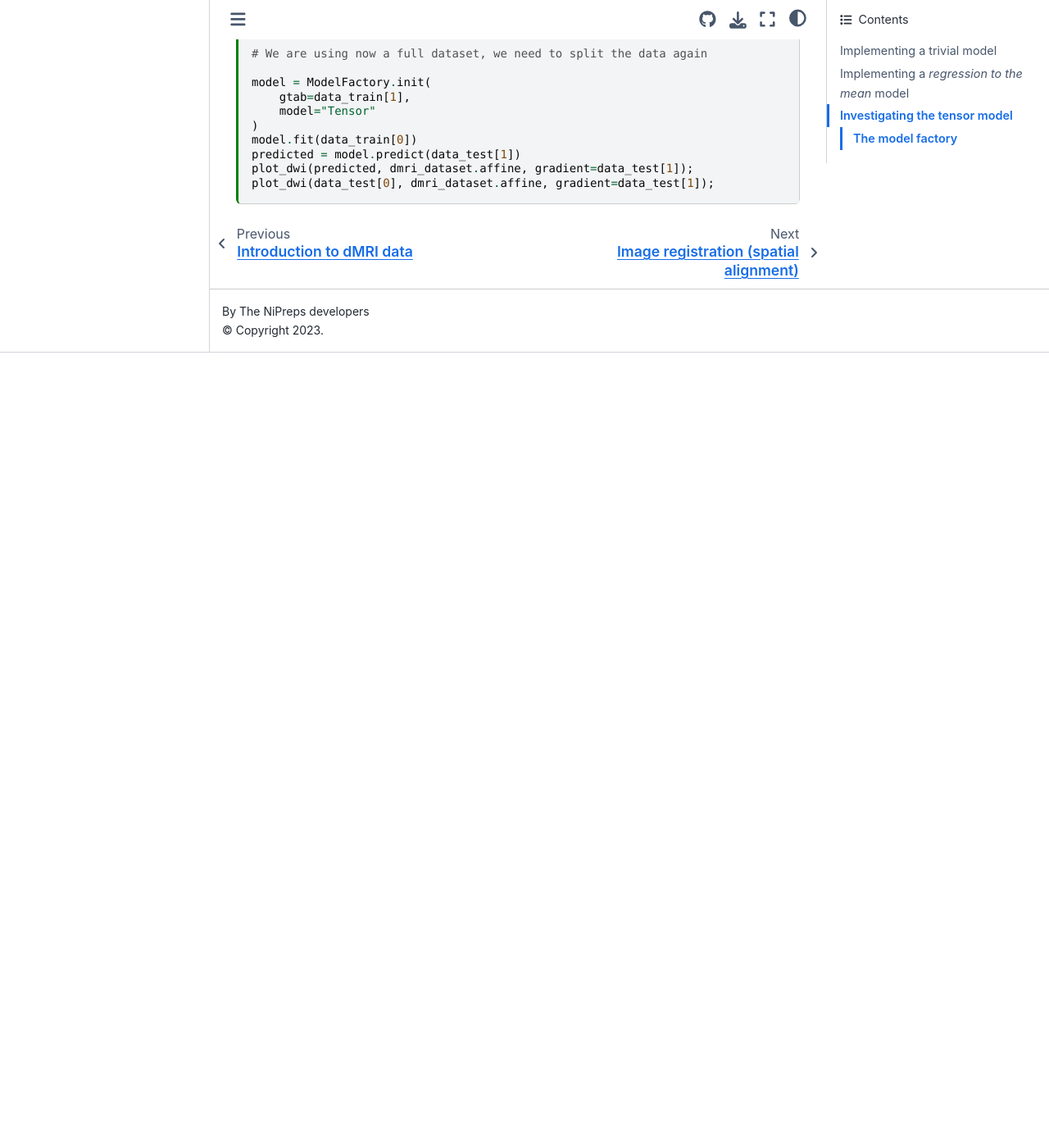
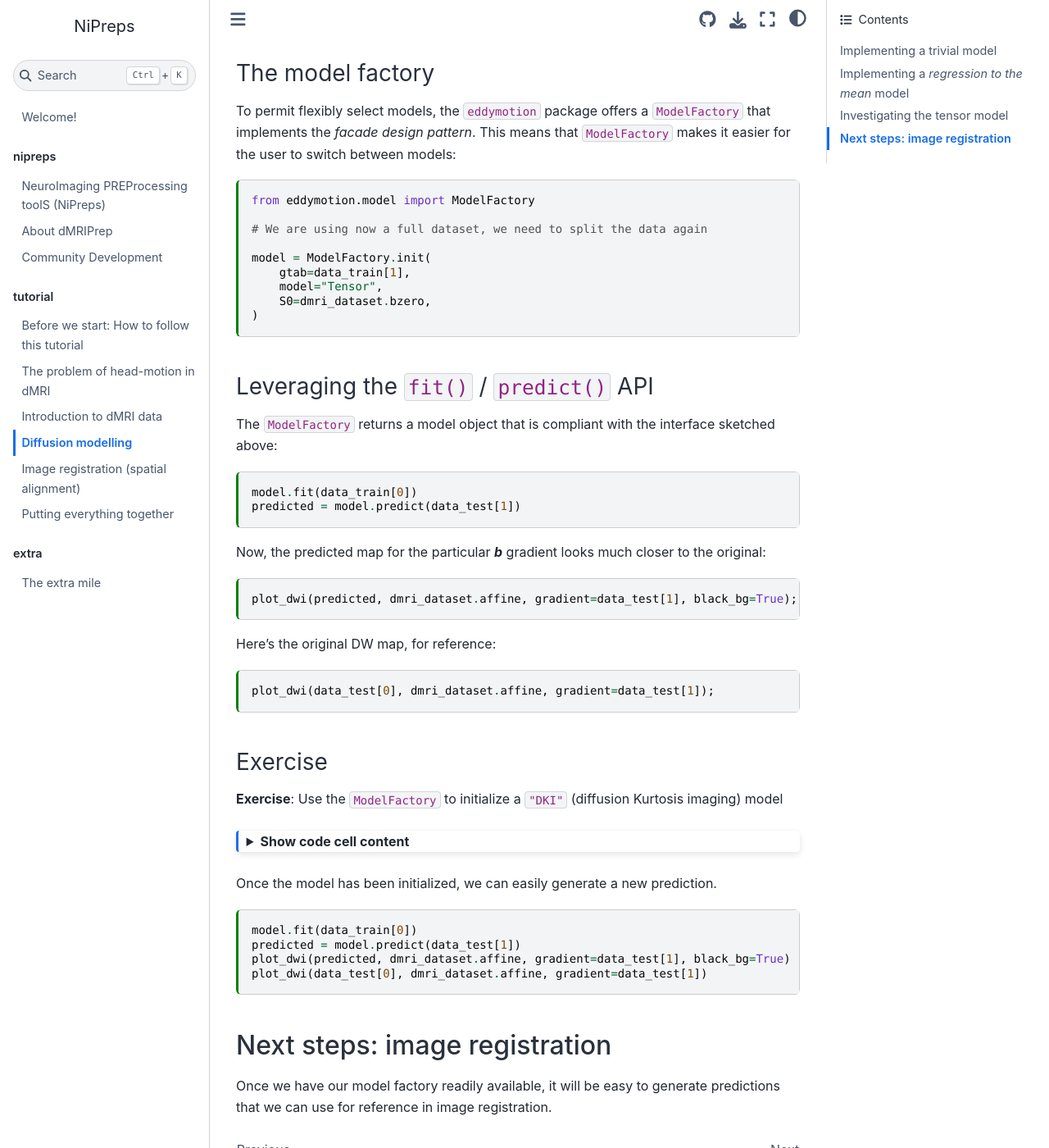
Before and after one commit to nipreps/nipreps-book, a Jupyter Book: the page built from docs/head-motion/models.md, in a window 1280 px wide and 1400 px high, scrolled down 2962 px. Shown: the whole window at 82% size. Built offline with Jupyter Book 1.0.4 settings and Sphinx 7.4.7 and the Sphinx Book theme 1.1.4, drawn with Linux system fonts in a browser that asks for light colours; before the commit the page ends 3392 px from its top, so only the background shows below that; some of the changed text lies outside the part shown.

Commit message:
enh: finalizing models

````diff
--- a/docs/_config.yml
+++ b/docs/_config.yml
@@ -12,7 +12,7 @@
 
 # Execution settings
 execute:
-  timeout: 300
+  timeout: 3000
   execute_notebooks: auto
 
 # HTML-specific settings
--- a/docs/head-motion/models.md
+++ b/docs/head-motion/models.md
@@ -98,6 +98,7 @@
 
 ## Implementing a *regression to the mean* model
 
+### Exercise
 **Exercise**: Extend the `TrivialB0Model` to produce an average of *all other* diffusion directions, instead of the *b=0*.
 
 ```{code-cell} python
@@ -141,6 +142,7 @@
         return self._data
 ```
 
+### Exercise
 **Exercise**: Use the new `AverageDWModel` you just created.
 **Solution**
 ```{code-cell} python
@@ -180,6 +182,10 @@
 data_train, data_test = dmri_dataset.logo_split(88, with_b0=True)
 ```
 
+```{code-cell} python
+dmri_dataset.plot_mosaic()
+```
+
 ### The model factory
 To permit flexibly select models, the `eddymotion` package offers a `ModelFactory` that implements the *facade design pattern*.
 This means that `ModelFactory` makes it easier for the user to switch between models:
@@ -191,10 +197,52 @@
 
 model = ModelFactory.init(
     gtab=data_train[1],
-    model="Tensor"
+    model="Tensor",
+    S0=dmri_dataset.bzero,
 )
+```
+
+### Leveraging the `fit()` / `predict()` API
+
+The `ModelFactory` returns a model object that is compliant with the interface sketched above:
+
+```{code-cell} python
 model.fit(data_train[0])
 predicted = model.predict(data_test[1])
-plot_dwi(predicted, dmri_dataset.affine, gradient=data_test[1]);
+```
+
+Now, the predicted map for the particular ***b*** gradient looks much closer to the original:
+```{code-cell} python
+plot_dwi(predicted, dmri_dataset.affine, gradient=data_test[1], black_bg=True);
+```
+
+Here's the original DW map, for reference:
+```{code-cell} python
 plot_dwi(data_test[0], dmri_dataset.affine, gradient=data_test[1]);
 ```
+
+### Exercise
+
+**Exercise**: Use the `ModelFactory` to initialize a `"DKI"` (diffusion Kurtosis imaging) model
+```{code-cell} python
+:tags: [hide-cell]
+
+model = ModelFactory.init(
+    gtab=data_train[1],
+    model="DKI",
+    S0=dmri_dataset.bzero,
+)
+```
+
+Once the model has been initialized, we can easily generate a new prediction.
+
+```{code-cell} python
+model.fit(data_train[0])
+predicted = model.predict(data_test[1])
+plot_dwi(predicted, dmri_dataset.affine, gradient=data_test[1], black_bg=True)
+plot_dwi(data_test[0], dmri_dataset.affine, gradient=data_test[1])
+```
+
+## Next steps: image registration
+
+Once we have our model factory readily available, it will be easy to generate predictions that we can use for reference in image registration.
````
